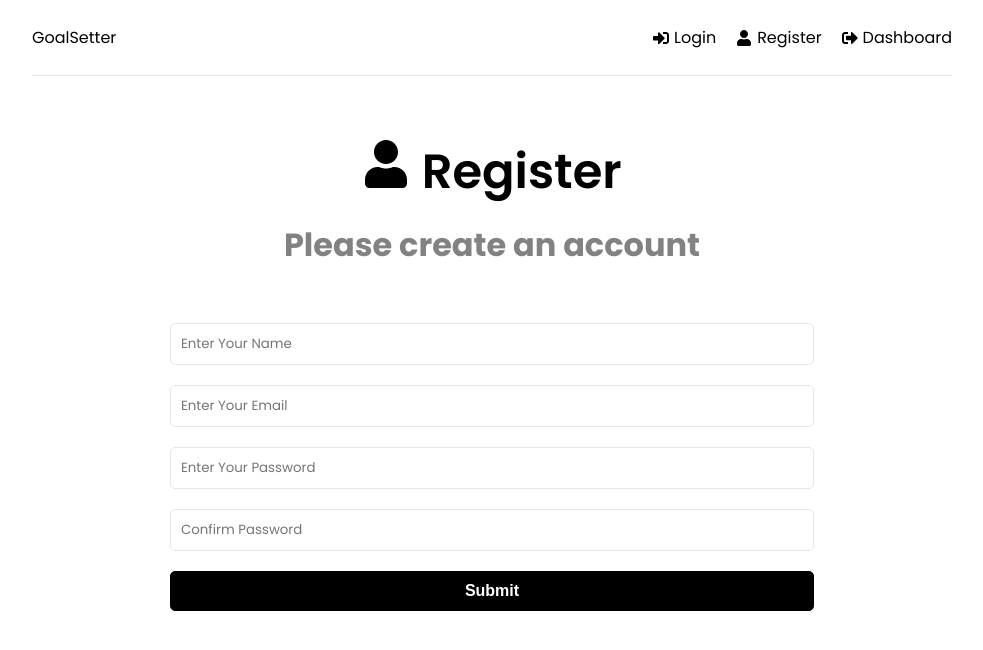
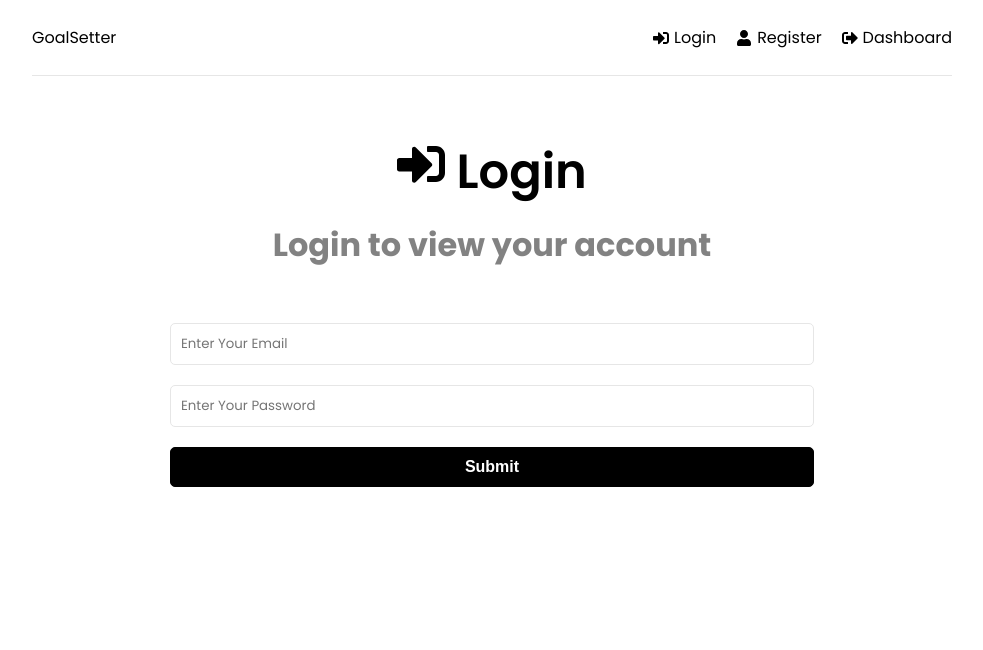
Before and after one commit to MNlegion/MERN-Goals, a React (Create React App) app in the folder frontend/: page /login in a window 1280 px wide. Shown: the top 650 px of the page, without its empty margins (148-1131 px from the left). Built offline with nearby package versions, Linux system fonts and the light colour scheme.

Commit message:
login page state mgmt

```diff
--- a/frontend/src/pages/Login.jsx
+++ b/frontend/src/pages/Login.jsx
@@ -1,16 +1,14 @@
 import { useState, useEffect } from "react";
-import { FaUser } from "react-icons/fa";
+import { FaSignInAlt } from "react-icons/fa";
 
 function Login() {
   const [formData, setFormData] = useState({
-    name: "",
     email: "",
     password: "",
     // Confirm password
-    password2: "",
   });
 
-  const { name, email, password, password2 } = formData;
+  const { email, password } = formData;
 
   const onChange = (e) => {
     setFormData((prevState) => ({
@@ -27,24 +25,13 @@ function Login() {
     <>
       <section className="heading">
         <h1>
-          <FaUser /> Register
+          <FaSignInAlt /> Login
         </h1>
-        <p>Please create an account</p>
+        <p>Login to view your account</p>
       </section>
 
       <section className="form">
         <form onSubmit={onSubmit}>
-          <div className="form-group">
-            <input
-              type="text"
-              className="form-control"
-              id="name"
-              name="name"
-              value={name}
-              placeholder="Enter Your Name"
-              onChange={onChange}
-            />
-          </div>
           <div className="form-group">
             <input
               type="email"
@@ -68,17 +55,6 @@ function Login() {
             />
           </div>
           <div className="form-group">
-            <input
-              type="password"
-              className="form-control"
-              id="password2"
-              name="password2"
-              value={password2}
-              placeholder="Confirm Password"
-              onChange={onChange}
-            />
-          </div>
-          <div className="form-group">
             <button type="submit" className="btn btn-block">Submit</button>
           </div>
         </form>
```
